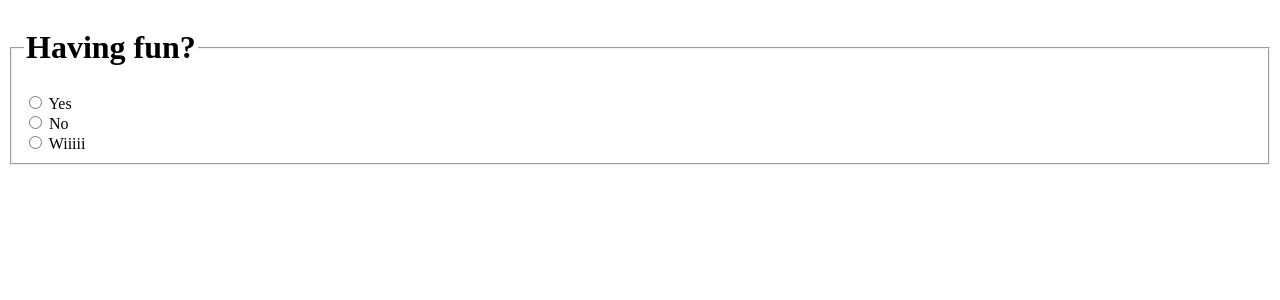
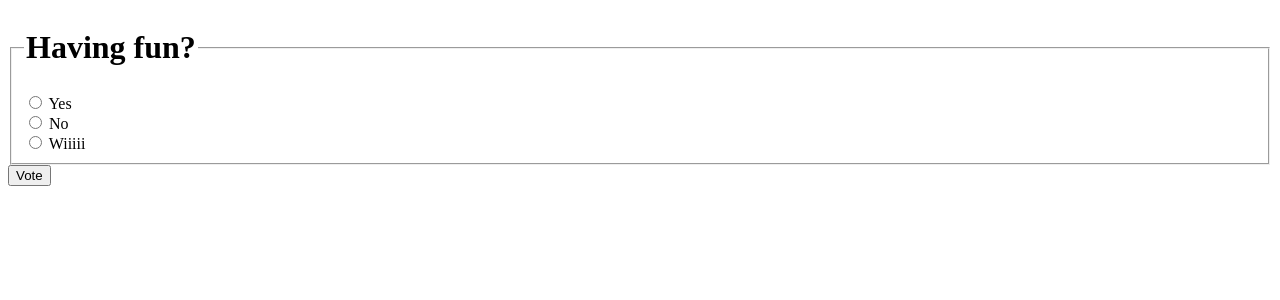
Before and after one commit to minutero/django-tutorial, a Django app: page /polls/2/ in a window 1280 px wide. Shown: the top 300 px of the page. Run offline with Django 4.2, Linux system fonts and the light colour scheme; data comes from the database, SQL or seed files in the repository.

Commit message:
Title: Fix error on detail.html

```diff
--- a/polls/templates/polls/detail.html
+++ b/polls/templates/polls/detail.html
@@ -9,4 +9,5 @@
             <label for="choice{{ forloop.counter }}">{{ choice.choice_text }}</label><br>
         {% endfor %}
     </fieldset>
-    <input type="submit" valsd
+    <input type="submit" value="Vote">
+    </form>
```
